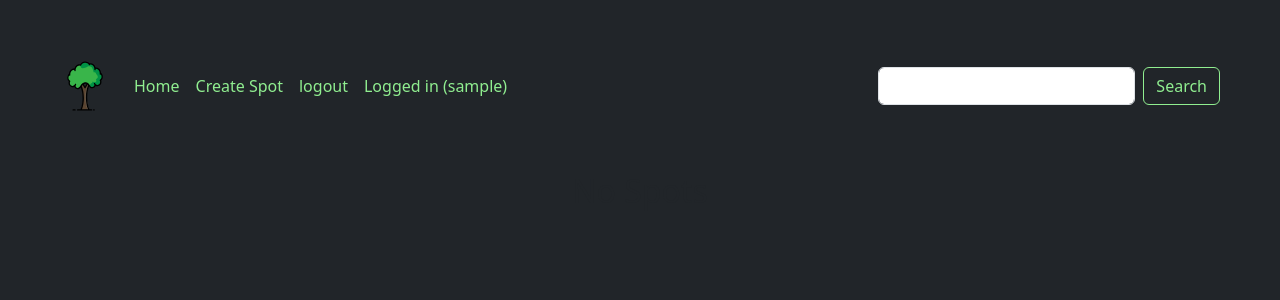
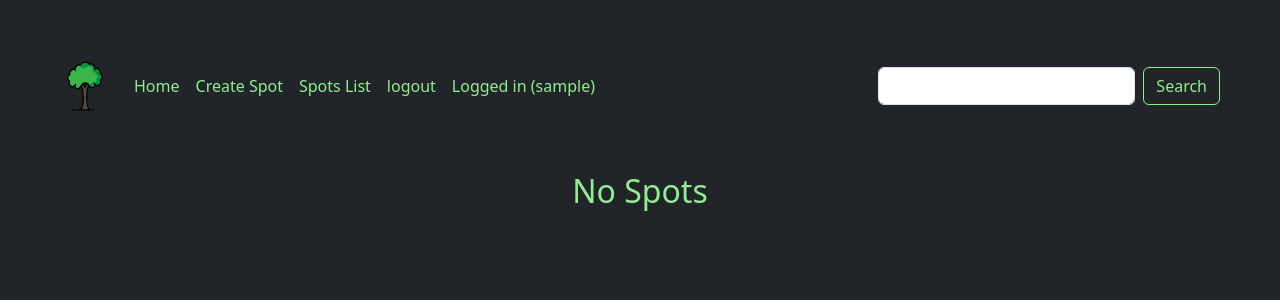
Before and after one commit to badgersky/we-know-spot, a Django app: page /spots/list/ in a window 1280 px wide. Shown: the top 300 px of the page. Run offline with Django 4.2, Linux system fonts and the light colour scheme; the visitor is signed in with stand-in values (Sample User, id 1); data that the repository does not hold is empty; some libraries are stand-ins or nearby versions.

Commit message:
linked view to navbar

```diff
--- a/spots/templates/spots/list-spots.html
+++ b/spots/templates/spots/list-spots.html
@@ -9,7 +9,7 @@
 
 {% block content %}
     {% for spot in spots %}
-        <div class="card border-green mb-3 bg-dark" style="max-width: 18rem;">
+        <div class="card border-green mb-3 bg-dark">
             <img src="{{ spot.photo.url }}" class="card-img-top" alt="spot photo">
             <div class="card-body text-green border-top-green">
                 <h5 class="card-title">{{ spot.name }}</h5>
@@ -26,12 +26,15 @@
                 </li>
             </ul>
             <div class="card-body bg-dark text-green">
-                <a href="https://maps.google.com/?q={{ spot.latitude }}, {{ spot.longitude }}" class="text-green">
+                <a href="https://maps.google.com/?q={{ spot.latitude }}, {{ spot.longitude }}"
+                   class="nav-link text-green">
                     Search on Google Maps
                 </a>
             </div>
         </div>
     {% empty %}
-        <h2 class="test-green">No Spots</h2>
+        <div class="row">
+            <h2 class="text-green">No Spots</h2>
+        </div>
     {% endfor %}
 {% endblock %}
--- a/templates/partials/nav.html
+++ b/templates/partials/nav.html
@@ -26,6 +26,9 @@
                         <a class="nav-link text-green" href="{% url 'spots:create' %}">Create Spot</a>
                     </li>
                     <li class="nav-item">
+                        <a class="nav-link text-green" href="{% url 'spots:list' %}">Spots List</a>
+                    </li>
+                    <li class="nav-item">
                         <a class="nav-link text-green" href="{% url 'users:logout' %}">logout</a>
                     </li>
                     <li class="nav-item">
```
